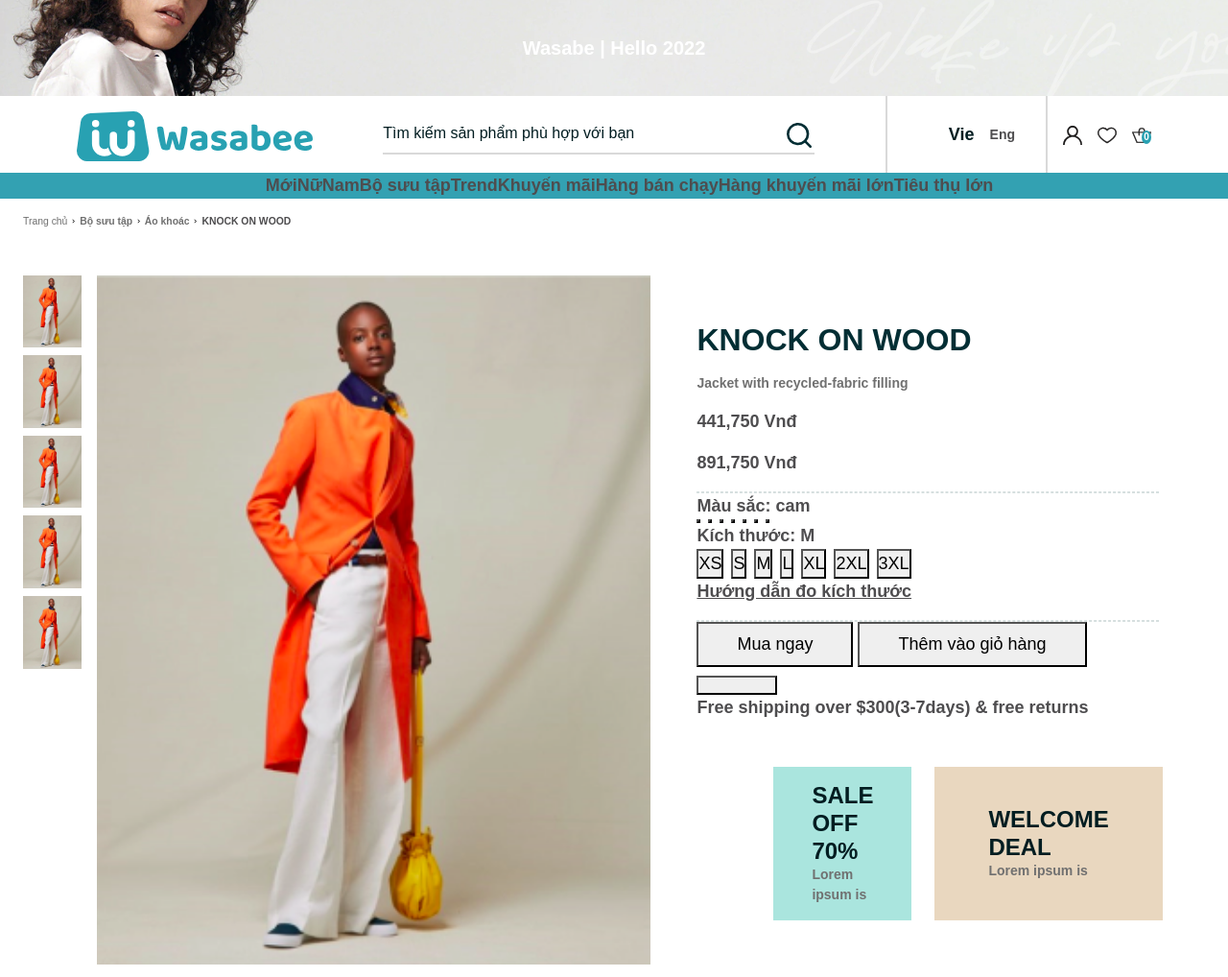
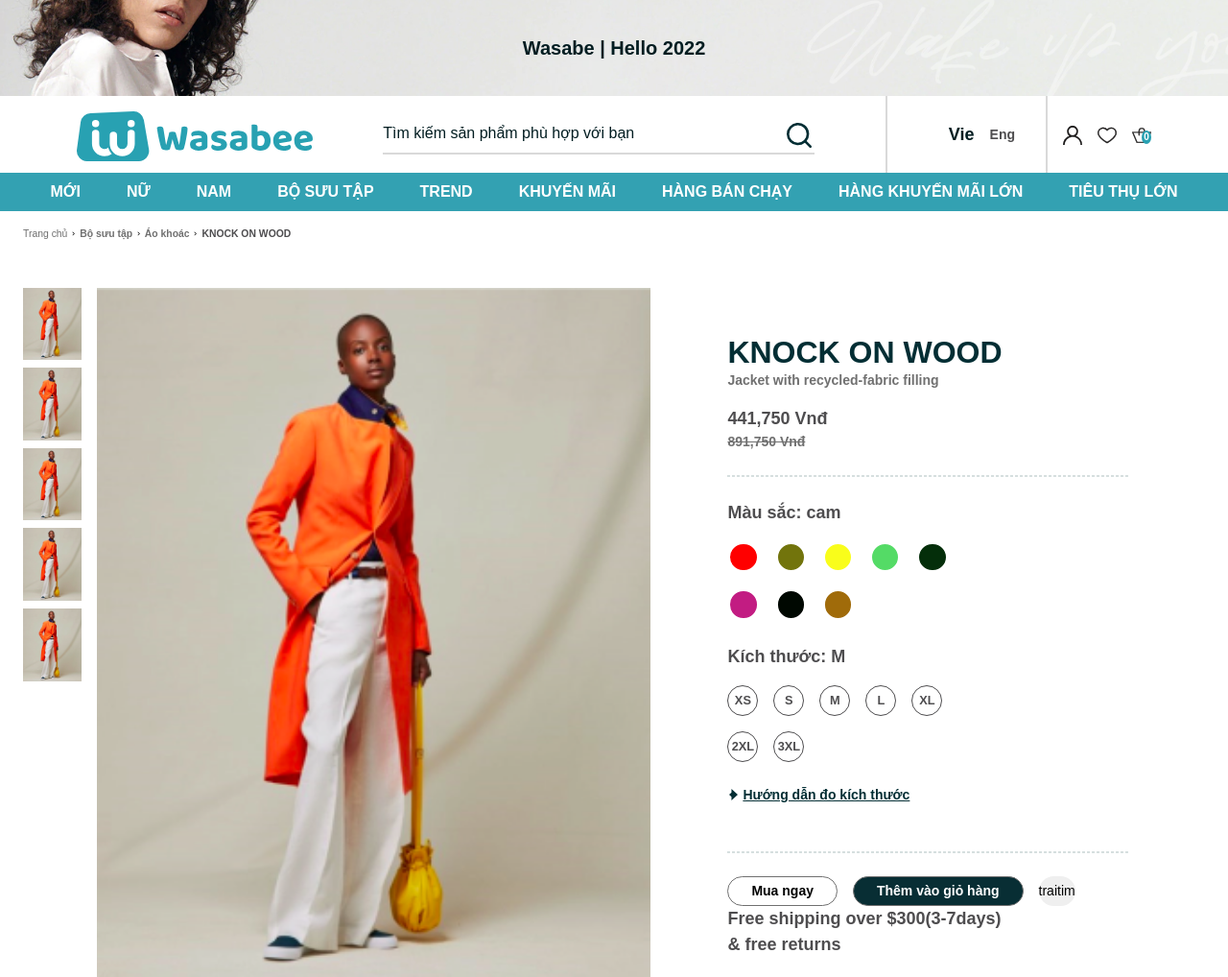
Before and after one commit to vuongvanchinh/wasabee, a website: page page3.html in a window 1280 px wide. Shown: the top 1018 px of the page at 96% size. Drawn offline with nearby package versions, Linux system fonts and the light colour scheme; a web font is replaced by a local one.

Commit message:
first commit

```diff
--- a/js/index.js
+++ b/js/index.js
@@ -6,6 +6,11 @@
         });
     });
     $( ".product-size__inner" ).each(function(index) {
+        $(this).on("click", function(){
+            $(this).toggleClass('active');
+        });
+    });
+    $( ".cart-btns button" ).each(function(index) {
         $(this).on("click", function(){
             $(this).toggleClass('active');
         });
--- a/page3.html
+++ b/page3.html
@@ -35,9 +35,9 @@
     <div class="container-page ">
       <main>
         <!-- Header  -->
-        <header class="header">
+        <header class="header" id="header">
           <div class="header__banner" style="--bg: url('../media1/a.png')">
-            <div class="header__banner__info text-xl font-600 text-00">
+            <div class="header__banner__info text-xl font-700 text-01">
               Wasabe | Hello 2022
             </div>
           </div>
@@ -79,20 +79,20 @@
               </div>
             </div>
           </div>
-          <ul class="header__nav flex">
-            <li class="nav-item"><a href="#">Mới</a></li>
-            <li class="nav-item"><a href="#">Nữ</a></li>
-            <li class="nav-item"><a href="#">Nam</a></li>
-            <li class="nav-item"><a href="#">Bộ sưu tập</a></li>
-            <li class="nav-item"><a href="#">Trend</a></li>
-            <li class="nav-item"><a href="#">Khuyến mãi</a></li>
-            <li class="nav-item"><a href="#">Hàng bán chạy</a></li>
-            <li class="nav-item"><a href="#">Hàng khuyến mãi lớn</a></li>
-            <li class="nav-item"><a href="#">Tiêu thụ lớn</a></li>
+          <ul class="header__nav flex mb-0">
+            <li class="header__nav-item"><a href="#">Mới</a></li>
+            <li class="header__nav-item"><a href="#">Nữ</a></li>
+            <li class="header__nav-item"><a href="#">Nam</a></li>
+            <li class="header__nav-item"><a href="#">Bộ sưu tập</a></li>
+            <li class="header__nav-item"><a href="#">Trend</a></li>
+            <li class="header__nav-item"><a href="#">Khuyến mãi</a></li>
+            <li class="header__nav-item"><a href="#">Hàng bán chạy</a></li>
+            <li class="header__nav-item"><a href="#">Hàng khuyến mãi lớn</a></li>
+            <li class="header__nav-item"><a href="#">Tiêu thụ lớn</a></li>
           </ul>
         </header>
         <!-- End Header -->
-        <div class="container-fluid px-4 ">
+        <div class="container-fluid px-4 pt-3 ">
           <div class="location-path">
             <span class="text-04 font-400">
               Trang chủ <div class="path-icon"></div>
@@ -123,50 +123,57 @@
                   <div class="img w-50 ">
                     <img src="./media/imgs/product02.png" alt="" srcset="">
                   </div>
-                  <div class="details w-50 p-5">
-                    <h2 class="heading-02 font-600">KNOCK ON WOOD</h2>
+                  <div class="details w-50 py-6 px-10">
+                    <h2 class="heading-02 font-600 my-auto">KNOCK ON WOOD</h2>
                     <p class="text-04 text-sm">Jacket with recycled-fabric filling</p>
                     <div class="price">
-                      <p>441,750 Vnđ</p>
-                      <p>891,750 Vnđ</p>
+                      <p class="my-auto font-600">441,750 Vnđ</p>
+                      <p class="my-auto text-sm text-decoration-line-through text-04">891,750 Vnđ</p>
                     </div>
 
-                    <div class="dash"></div>
+                    <div class="dash my-4"></div>
                     <div class="color">
-                      <div>Màu sắc: cam</div>
+                      <div class="mb-3">Màu sắc: cam</div>
                       <div class="flex-nowrap gap-2">
-                        <button class="color"></button>
-                        <button class="color"></button>
-                        <button class="color"></button>
-                        <button class="color"></button>
-                        <button class="color"></button>
-                        <button class="color"></button>
-                        <button class="color"></button>
+                        <div class="grid grid-cols-8 gap-3 sm-grid-cols-3 md-grid-cols-5">
+                          <div class="product-color "><div class="product-color__inner flex-center" style="background: red;"></div></div>
+                          <div class="product-color "><div class="product-color__inner flex-center" style="background: rgb(114, 116, 12);"></div></div>
+                          <div class="product-color "><div class="product-color__inner flex-center" style="background: rgb(249, 253, 27);"></div></div>
+                          <div class="product-color "><div class="product-color__inner flex-center" style="background: rgb(84, 219, 102);"></div></div>
+                          <div class="product-color "><div class="product-color__inner flex-center" style="background: rgb(4, 46, 10);"></div></div>
+                          <div class="product-color "><div class="product-color__inner flex-center" style="background: rgb(194, 28, 130);"></div></div>
+                          <div class="product-color "><div class="product-color__inner flex-center" style="background: rgb(0, 8, 1);"></div></div>
+                          <div class="product-color "><div class="product-color__inner flex-center" style="background: rgb(160, 107, 10);"></div></div>
+                        </div>
                       </div>
                     </div>
                     <div class="size">
-                      <div>Kích thước: M</div>
-                      <div class="flex-nowrap gap-2">
-                        <button class="color">XS</button>
-                        <button class="color">S</button>
-                        <button class="color">M</button>
-                        <button class="color">L</button>
-                        <button class="color">XL</button>
-                        <button class="color">2XL</button>
-                        <button class="color">3XL</button>
+                      <div class="mt-4 mb-3">Kích thước: M</div>
+                      <div class="flex-nowrap">
+                        <div class="grid grid-cols-7 gap-3 sm-grid-cols-3 md-grid-cols-5">
+                          <div class="product-size "><div class="product-size__inner flex-center">XS</div></div>
+                          <div class="product-size "><div class="product-size__inner flex-center">S</div></div>
+                          <div class="product-size "><div class="product-size__inner flex-center">M</div></div>
+                          <div class="product-size "><div class="product-size__inner flex-center">L</div></div>
+                          <div class="product-size "><div class="product-size__inner flex-center">XL</div></div>
+                          <div class="product-size "><div class="product-size__inner flex-center">2XL</div></div>
+                          <div class="product-size "><div class="product-size__inner flex-center">3XL</div></div>
+                        </div>
                       </div>
                     </div>
-                    <p class="text-decoration-underline">Hướng dẫn đo kích thước</p>
-                    <div class="dash"></div>
+                    <div class="flex-nowrap">
+                      <p class="text-decoration-underline my-4 text-sm text-04 pointer text-pre-icon">Hướng dẫn đo kích thước</p>
+                    </div>
+                    <div class="dash my-4"></div>
 
-                    <div class="btn-form">
-                      <button>Mua ngay</button>
-                      <button>Thêm vào giỏ hàng</button>
-                      <button></button>
+                    <div class="flex-nowrap cart-btns text-sm gap-3">
+                      <button class="btn-pri px-4 py-1 border-07 font-600">Mua ngay</button>
+                      <button class="btn-pri px-4 py-1 border-07 font-600">Thêm vào giỏ hàng</button>
+                      <button class="btn-pri">traitim</button>
                     </div>
 
-                    <div>
-                      <p>Free shipping over $300(3-7days) & free returns</p>
+                    <div class="w-70">
+                      <p class="">Free shipping over $300(3-7days) & free returns</p>
                     </div>
                     <div class="coupon">
                       <div class="flex-nowrap px-12 md-px-6 sm-px-0 gap-4">
--- a/scss/_filter.scss
+++ b/scss/_filter.scss
@@ -10,8 +10,10 @@
   box-shadow: unset;
   background-color: unset;
 }
+
 .accordion-button:not(.collapsed) {
 }
+
 .accordion-button::after {
   // background-image: url("../media/svgs/arrow-button.svg");
   background-size: 0.8rem 0.8rem;
@@ -125,21 +127,20 @@
     cursor: pointer;
     transition: 0.2s all ease-in-out;
     &.active {
-      background-color: $bg-04;
+      background-color: $bg-05;
       color: $bg-01;
     }
   }
 }
 .product-color {
   &__inner {
-    width: 2vw;
+    width: 2.6vw;
     border-radius: 50%;
-    height: 2vw;
+    height: 2.6vw;
     cursor: pointer;
-
+    border: 3px solid #fff;
     transition: 0.2s all ease-in-out;
     &.active {
-      border: 3px solid #fff;
       outline: 1px solid;
     }
   }
--- a/scss/_product-description.scss
+++ b/scss/_product-description.scss
@@ -1 +1,19 @@
 @import "variables";
+.cart-btns {
+  button:nth-child(1) {
+    background-color: $white;
+    &.active {
+      color: $white;
+      background-color: $bg-05;
+      border-color: $bg-05;
+    }
+  }
+  button:nth-child(2) {
+    background-color: $color-11;
+    color: $white;
+    &.active {
+      color: $color-11;
+      background-color: $white;
+    }
+  }
+}
--- a/scss/common.scss
+++ b/scss/common.scss
@@ -274,7 +274,6 @@
   }
 }
 
-
 @include mobile {
   @for $i from 0 through 12 {
     .sm-px-#{$i} {
@@ -289,7 +288,6 @@
     }
   }
 }
-
 
 .mx-auto {
   margin-left: auto;
@@ -347,3 +345,6 @@
     margin-left: 1rem;
   }
 }
+.pointer {
+  cursor: pointer;
+}
```
Also changed, not shown: css/common.css, css/index.css, 2 other files.
